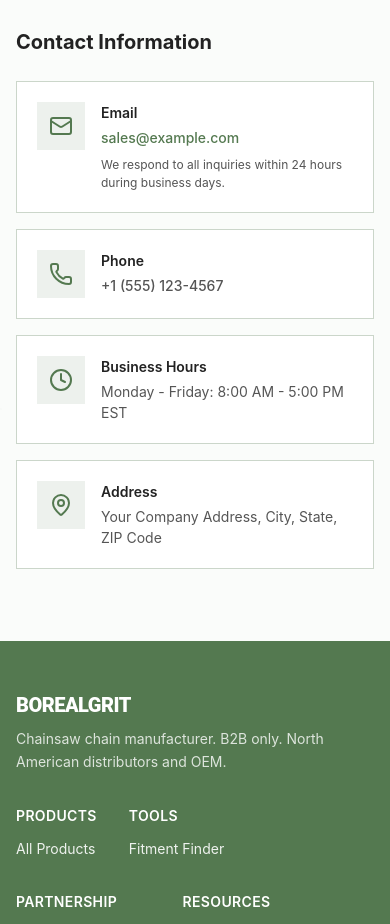
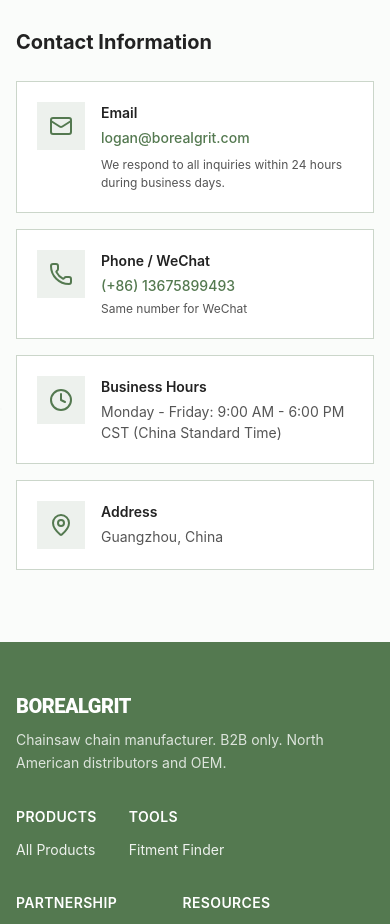
Before and after one commit to LoganOYoung/chainsaw-chain-supplier-borealgrit, a Next.js app: page /request-quote in a window 390 px wide. Shown: the part 1280-2204 px from the top of the page. Built offline with nearby package versions, Linux system fonts and the light colour scheme.

Commit message:
Update request-quote page contact info and phone placeholder

```diff
--- a/app/request-quote/page.tsx
+++ b/app/request-quote/page.tsx
@@ -7,11 +7,12 @@ import { Mail, Phone, MapPin, Clock, Download, CheckCircle2, Loader2, X, Shoppin
 import Navigation from '@/components/Navigation'
 import Footer from '@/components/Footer'
 
-// Contact information - Update these with your actual contact details
-const CONTACT_EMAIL = 'sales@example.com'
-const CONTACT_PHONE = '+1 (555) 123-4567'
-const CONTACT_ADDRESS = 'Your Company Address, City, State, ZIP Code'
-const BUSINESS_HOURS = 'Monday - Friday: 8:00 AM - 5:00 PM EST'
+// Contact information
+const CONTACT_EMAIL = 'logan@borealgrit.com'
+const CONTACT_PHONE = '(+86) 13675899493'
+const CONTACT_WECHAT = '(+86) 13675899493'
+const CONTACT_ADDRESS = 'Guangzhou, China'
+const BUSINESS_HOURS = 'Monday - Friday: 9:00 AM - 6:00 PM CST (China Standard Time)'
 const RESPONSE_TIME = 'We respond to all inquiries within 24 hours during business days.'
 
 // EmailJS Configuration - Replace with your actual EmailJS credentials
@@ -608,7 +609,7 @@ ${uploadedFile ? `\n--- Uploaded RFQ File: ${uploadedFile.name} ---\n${uploadedF
                       required
                       value={formData.phone}
                       onChange={handleInputChange}
-                      placeholder="+1 (555) 123-4567"
+                      placeholder="e.g. (+86) 13812345678"
                       className="w-full px-3 py-2 sm:px-4 sm:py-2.5 border-2 border-gray-300 rounded-none focus:ring-2 focus:ring-forest-brand focus:border-forest-brand outline-none transition text-sm"
                     />
                   </div>
@@ -1223,20 +1224,21 @@ ${uploadedFile ? `\n--- Uploaded RFQ File: ${uploadedFile.name} ---\n${uploadedF
               </div>
             </div>
 
-            {/* Phone */}
+            {/* Phone & WeChat */}
             <div className="bg-white rounded-none border border-forest-brand/30 p-5 hover:border-forest-brand transition">
               <div className="flex items-start gap-4">
                 <div className="flex-shrink-0 w-12 h-12 bg-forest-brand/10 rounded-none flex items-center justify-center">
                   <Phone className="w-6 h-6 text-forest-brand" />
                 </div>
                 <div className="flex-1">
-                  <h3 className="text-sm font-semibold text-text-main mb-1">Phone</h3>
+                  <h3 className="text-sm font-semibold text-text-main mb-1">Phone / WeChat</h3>
                   <a
-                    href={`tel:${CONTACT_PHONE.replace(/\s+/g, '')}`}
-                    className="text-text-bodyhover:text-forest-brand/80 font-medium text-sm block"
+                    href={`tel:${CONTACT_PHONE.replace(/\s+/g, '').replace(/[()]/g, '')}`}
+                    className="text-forest-brand hover:underline font-medium text-sm block"
                   >
                     {CONTACT_PHONE}
                   </a>
+                  <p className="text-xs text-text-body mt-1">Same number for WeChat</p>
                 </div>
               </div>
             </div>
```
